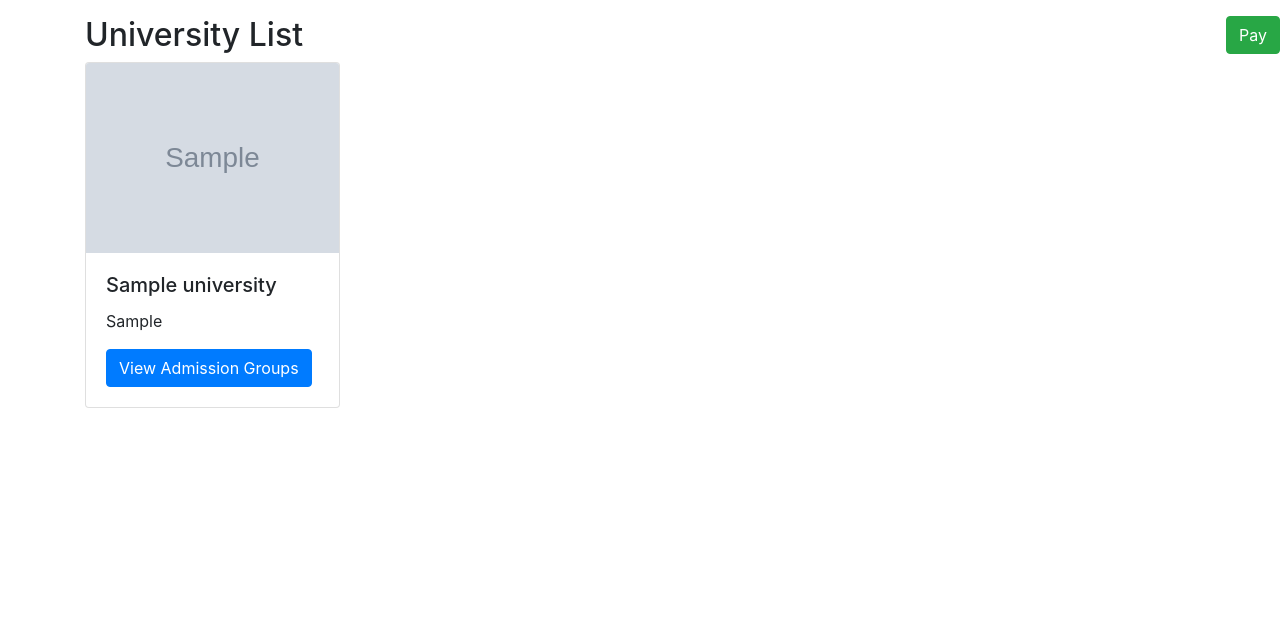
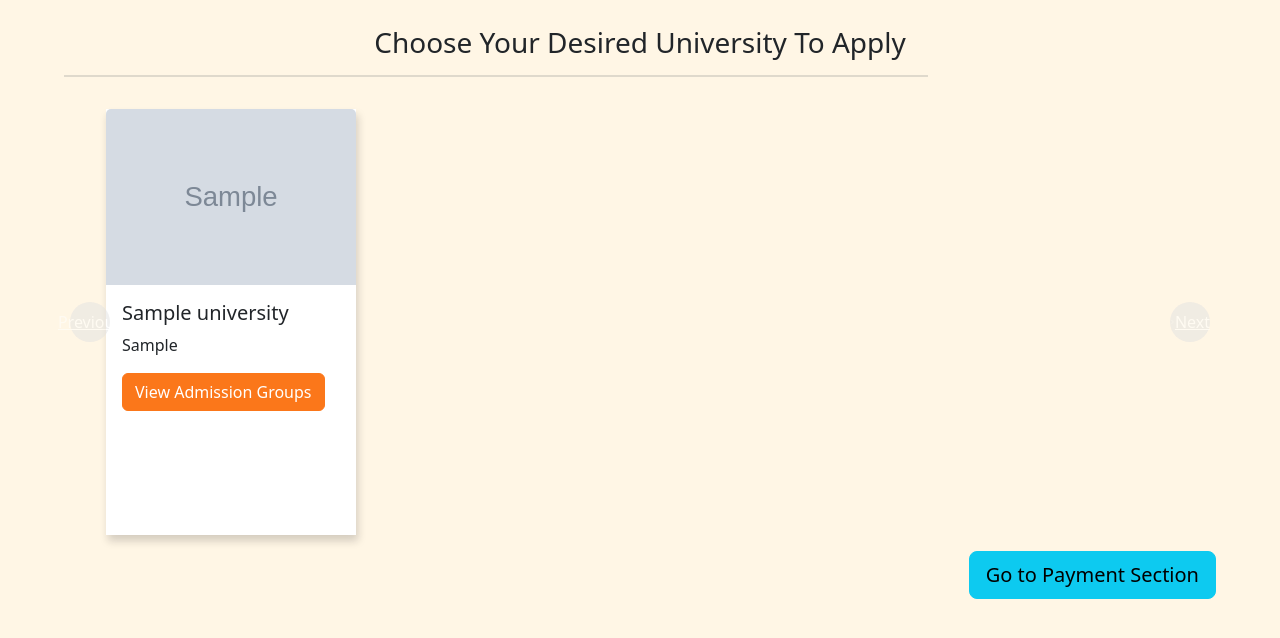
Before and after one commit to rajib-raiyat/admission-hub, a Flask app: page /university-list/1 in a window 1280 px wide. Shown: the top 638 px of the page. Run offline with Flask 3, Linux system fonts and the light colour scheme; tables that the repository leaves empty hold one stand-in row (values such as "Sample post"); grey boxes marked "Sample" are stand-in pictures; some libraries are stand-ins or nearby versions.

Commit message:
2nd April Last Commit

```diff
--- a/front-end/templates/list_uni.html
+++ b/front-end/templates/list_uni.html
@@ -1,15 +1,3 @@
-<!DOCTYPE html>
-<html lang="en">
-<head>
-    <title>University List</title>
-    <meta charset="utf-8">
-    <meta content="width=device-width, initial-scale=1" name="viewport">
-    <link href="https://maxcdn.bootstrapcdn.com/bootstrap/4.5.2/css/bootstrap.min.css" rel="stylesheet">
-    <script src="https://ajax.googleapis.com/ajax/libs/jquery/3.5.1/jquery.min.js"></script>
-    <script src="https://cdnjs.cloudflare.com/ajax/libs/popper.js/1.16.0/umd/popper.min.js"></script>
-    <script src="https://maxcdn.bootstrapcdn.com/bootstrap/4.5.2/js/bootstrap.min.js"></script>
-</head>
-<body>
 <!DOCTYPE html>
 <html lang="en">
 <head>
--- /dev/null
+++ b/front-end/templates/uni.html
@@ -0,0 +1,220 @@
+<!doctype html>
+<html lang="en">
+
+<head>
+    <meta charset="utf-8">
+    <meta content="width=device-width, initial-scale=1" name="viewport">
+    <title>University</title>
+    <link rel="stylesheet" href="fonts/icomoon/style.css">
+    <link rel="stylesheet" href="css/owl.carousel.min.css">
+    <link crossorigin="anonymous" href="https://cdn.jsdelivr.net/npm/bootstrap@5.3.0-alpha1/dist/css/bootstrap.min.css"
+          integrity="sha384-GLhlTQ8iRABdZLl6O3oVMWSktQOp6b7In1Zl3/Jr59b6EGGoI1aFkw7cmDA6j6gD" rel="stylesheet">
+    <style>
+        .btn-primary {
+            color: #fff;
+            background-color: #fb771a;
+            border-color: #fb771a;
+            position: absolute;
+
+
+        }
+
+        .btn-primary:hover {
+            color: #fff;
+            background-color: #eb6304;
+            border-color: #de5e04
+        }
+
+        .btn-primary.focus, .btn-primary:focus {
+            -webkit-box-shadow: 0 0 0 0.2rem rgba(252, 139, 60, 0.5);
+            box-shadow: 0 0 0 0.2rem rgba(252, 139, 60, 0.5)
+        }
+
+        .btn-info {
+
+        }
+
+
+        .cards-wrapper {
+            display: flex;
+            flex-wrap: wrap;
+            justify-content: center;
+        }
+
+        .card-img-top {
+            max-width: 100%;
+            max-height: 100%;
+            object-fit: cover;
+        }
+
+        .card-body {
+            height: 250px; /* adjust as needed */
+            overflow: hidden;
+            text-overflow: ellipsis;
+        }
+
+
+        .card {
+            margin: 0 0.5em;
+            box-shadow: 2px 6px 8px 0 rgba(22, 22, 26, 0.18);
+            border: none;
+            border-radius: 0;
+            width: 250px; /* adjust as needed */
+
+        }
+
+
+        .carousel-inner {
+            padding: 1em;
+        }
+
+        .carousel-control-prev,
+        .carousel-control-next {
+            background-color: #e1e1e1;
+            width: 5vh;
+            height: 5vh;
+            border-radius: 50%;
+            top: 50%;
+            transform: translateY(-50%);
+        }
+
+        @media (min-width: 768px) {
+            .card img {
+                height: 11em;
+            }
+        }
+    </style>
+</head>
+<body class="" style="margin-right: 5%; margin-left: 5%; margin-top: 2%; background-color: #fff6e5">
+<div class="text-center">
+    <h3>Choose Your Desired University To Apply</h3>
+    <hr class="" style="height:2px;width: 75% ;border-width:0;color:black;background-color:gray">
+
+</div>
+
+<div id="carouselExampleControls" class="carousel slide container" data-ride="carousel">
+    <div class="carousel-inner">
+        {% set active = true %}
+        {% for uni in data %}
+        <div class="carousel-item{% if active %} active{% endif %}">
+            {% set active = false %}
+            <div class="card">
+                <img src="{{ uni.university_image }}" class="card-img-top" alt="{{ uni.university_name }}">
+                <div class="card-body">
+                    <h5 class="card-title">{{ uni.university_name }}</h5>
+                    <p class="card-text">{{ uni.university_intro }}</p>
+                    <button class="btn btn-primary" data-target="#myModal{{ uni.university_id }}" data-toggle="modal"
+                            data-university-id="{{ uni.university_id }}" type="button">View Admission Groups
+                    </button>
+                </div>
+            </div>
+        </div>
+        {% endfor %}
+    </div>
+    <a class="carousel-control-prev" href="#carouselExampleControls" role="button" data-slide="prev">
+        <span class="carousel-control-prev-icon" aria-hidden="true"></span>
+        <span class="sr-only">Previous</span>
+    </a>
+    <a class="carousel-control-next" href="#carouselExampleControls" role="button" data-slide="next">
+        <span class="carousel-control-next-icon" aria-hidden="true"></span>
+        <span class="sr-only">Next</span>
+    </a>
+</div>
+
+{% for uni in data %}
+<div class="modal" id="myModal{{ uni.university_id }}">
+    <div class="modal-dialog modal-dialog-scrollable">
+        <div class="modal-content">
+            <!-- Modal Header -->
+            <div class="modal-header">
+                <h4 class="modal-title">{{ uni.university_name }} - Admission Groups</h4>
+                <button class="close" data-dismiss="modal" type="button">&times;</button>
+            </div>
+            <!-- Modal body -->
+            <div class="modal-body">
+                {% for group in uni.admission_group %}
+                <div class="form-check">
+                    <input class="form-check-input" id="{{ group.admission_group_id }}" name="admission_group[]"
+                           type="checkbox" value="{{ group.admission_group_id }}">
+                    <label class="form-check-label" for="{{ group.admission_group_id }}">
+                        {{ group.group_name }} - {{ group.exam_datetime }} - {{ group.application_fee }}
+                    </label>
+                </div>
+                {% endfor %}
+            </div>
+            <!-- Modal footer -->
+            <div class="modal-footer">
+                <button class="btn btn-secondary" data-dismiss="modal" type="button">Close</button>
+                <button class="btn btn-primary" type="button">Save Changes</button>
+            </div>
+        </div>
+    </div>
+</div>
+{% endfor %}
+
+
+<div style="width: 100%; text-align: right;">
+    <button type="button" class="btn btn-lg btn-info" style="">Go to Payment Section</button>
+</div>
+<script>
+    $(document).ready(function () {
+        $('#payBtn').click(function () {
+            submitForm();
+        });
+    });
+
+    function submitForm() {
+        const data = [];
+
+        // loop through each university modal to get its selected admission groups
+        $('.modal').each(function () {
+            const university_id = $(this).find('button.btn-primary').data('university-id');
+            const selectedGroups = $(this).find('input[name="admission_group[]"]:checked').map(function () {
+                return $(this).val();
+            }).get();
+
+            // add the university and its selected admission groups to the data array
+            if (selectedGroups.length > 0) {
+                data.push({
+                    "university_id": university_id,
+                    "admission_group_id": selectedGroups
+                });
+            }
+        });
+
+        // get a list of just the admission group IDs
+        const admissionGroupIds = data.flatMap(entry => entry.admission_group_id);
+
+        // set the data to a query parameter and redirect to another page
+        const dataStr = encodeURIComponent(JSON.stringify(admissionGroupIds));
+        window.location.href = "/pay?data=" + dataStr;
+    }
+
+
+</script>
+<script>
+    $(document).ready(function () {
+        // Initialize the carousel
+        $('.carousel').carousel();
+
+        // Show the next card on click of the "Next" button
+        $('#next-btn').click(function () {
+            $('.uni-card.active').removeClass('active').next().addClass('active');
+            if ($('.uni-card.active').length == 0) {
+                $('.carousel-item:first-child').addClass('active');
+            }
+        });
+    });
+
+</script>
+<script src="https://code.jquery.com/jquery-3.6.4.js" integrity="sha256-a9jBBRygX1Bh5lt8GZjXDzyOB+bWve9EiO7tROUtj/E="
+        crossorigin="anonymous"></script>
+<script src="https://cdn.jsdelivr.net/npm/@popperjs/core@2.11.6/dist/umd/popper.min.js"
+        integrity="sha384-oBqDVmMz9ATKxIep9tiCxS/Z9fNfEXiDAYTujMAeBAsjFuCZSmKbSSUnQlmh/jp3"
+        crossorigin="anonymous"></script>
+<script src="https://cdn.jsdelivr.net/npm/bootstrap@5.2.3/dist/js/bootstrap.min.js"
+        integrity="sha384-cuYeSxntonz0PPNlHhBs68uyIAVpIIOZZ5JqeqvYYIcEL727kskC66kF92t6Xl2V"
+        crossorigin="anonymous"></script>
+
+</body>
+</html>
--- a/main.py
+++ b/main.py
@@ -43,7 +43,7 @@
         }
 
         data.append(temp)
-    return render_template('list_uni.html', data=data)
+    return render_template('uni.html', data=data)
 
 
 @app.route("/confirm-form")
```
Also changed, not shown: front-end/templates/University.html (+64 -123 lines).
